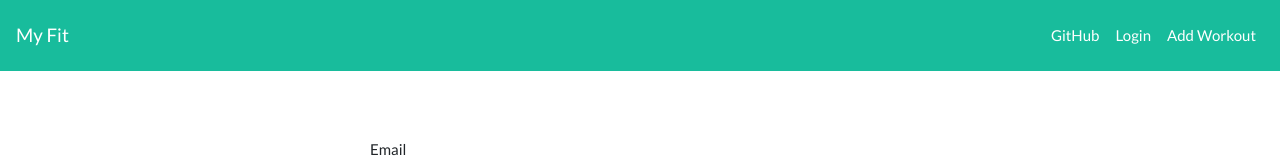
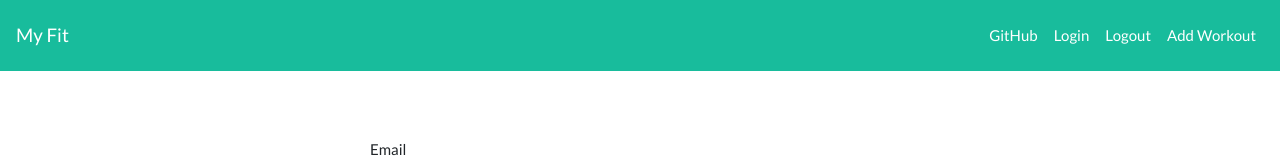
Before and after one commit to lwerner27/exercise-app, a React (Create React App) app in the folder client/: page / in a window 1280 px wide. Shown: the top 160 px of the page. Built offline with nearby package versions, Linux system fonts and the light colour scheme.

Commit message:
Created a logout button on the navbar.

```diff
--- a/client/src/components/CustomNav.js
+++ b/client/src/components/CustomNav.js
@@ -25,7 +25,7 @@ export default class CustomNav extends Component {
 		});
 	}
 	render() {
-		let { toggleLogin } = this.props;
+		let { toggleLogin, attemptLogout } = this.props;
 		return (
 			<div>
 				<Navbar color="dark" dark expand="md">
@@ -47,6 +47,9 @@ export default class CustomNav extends Component {
 								<NavLink onClick={toggleLogin}>Login</NavLink>
 							</NavItem>
 							<NavItem>
+								<NavLink onClick={attemptLogout}>Logout</NavLink>
+							</NavItem>
+							<NavItem>
 								<NavLink tag={Link} to="/addworkout">
 									Add Workout
 								</NavLink>
```
